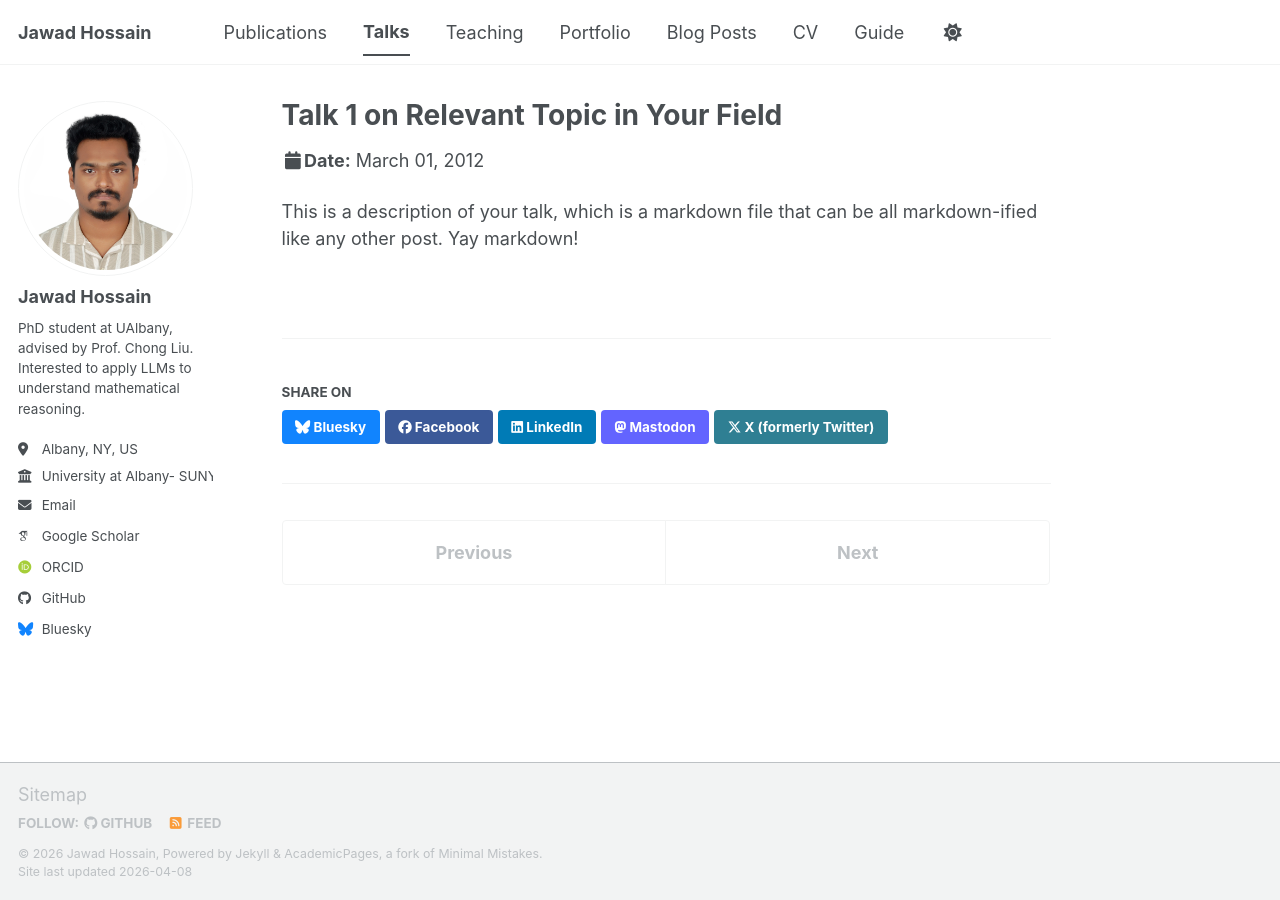
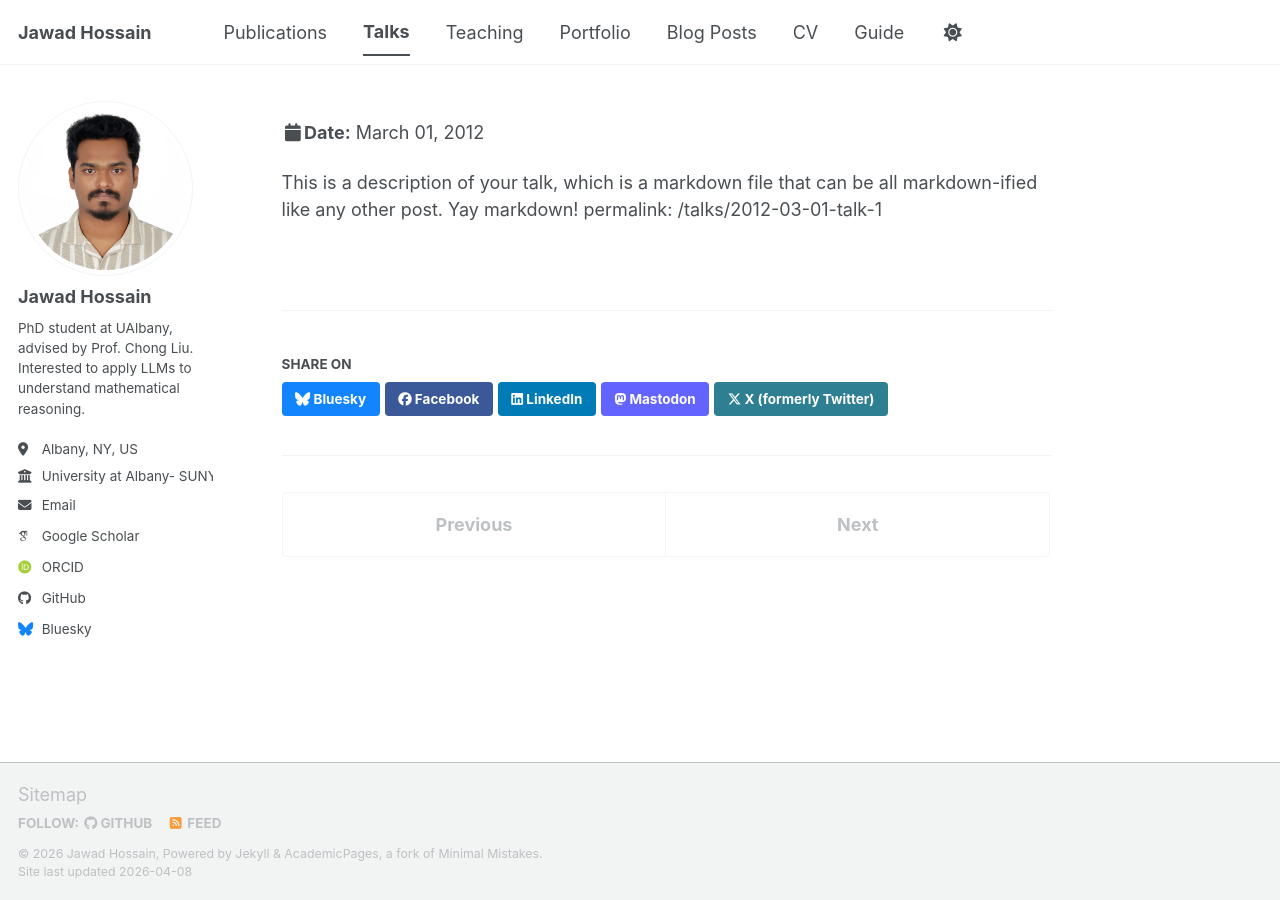
Before and after one commit to Jawad039/jawad039.github.io, a Jekyll site: the page built from _talks/2012-03-01-talk-1.md, in a window 1280 px wide. Built offline with Jekyll 4.4.1, drawn with Linux system fonts in a browser that asks for light colours; some web fonts are replaced; a script bundle is joined from its source files by our own code; library files that are not in the unit come from our copies.

Commit message:
Update 2012-03-01-talk-1.md

```diff
--- a/_talks/2012-03-01-talk-1.md
+++ b/_talks/2012-03-01-talk-1.md
@@ -1,11 +1,11 @@
 ---
-title: "Talk 1 on Relevant Topic in Your Field"
+title: ""
 collection: talks
 type: "Talk"
-permalink: /talks/2012-03-01-talk-1
 venue: "UC San Francisco, Department of Testing"
 date: 2012-03-01
 location: "San Francisco, CA, USA"
 ---
 
 This is a description of your talk, which is a markdown file that can be all markdown-ified like any other post. Yay markdown!
+permalink: /talks/2012-03-01-talk-1
```
